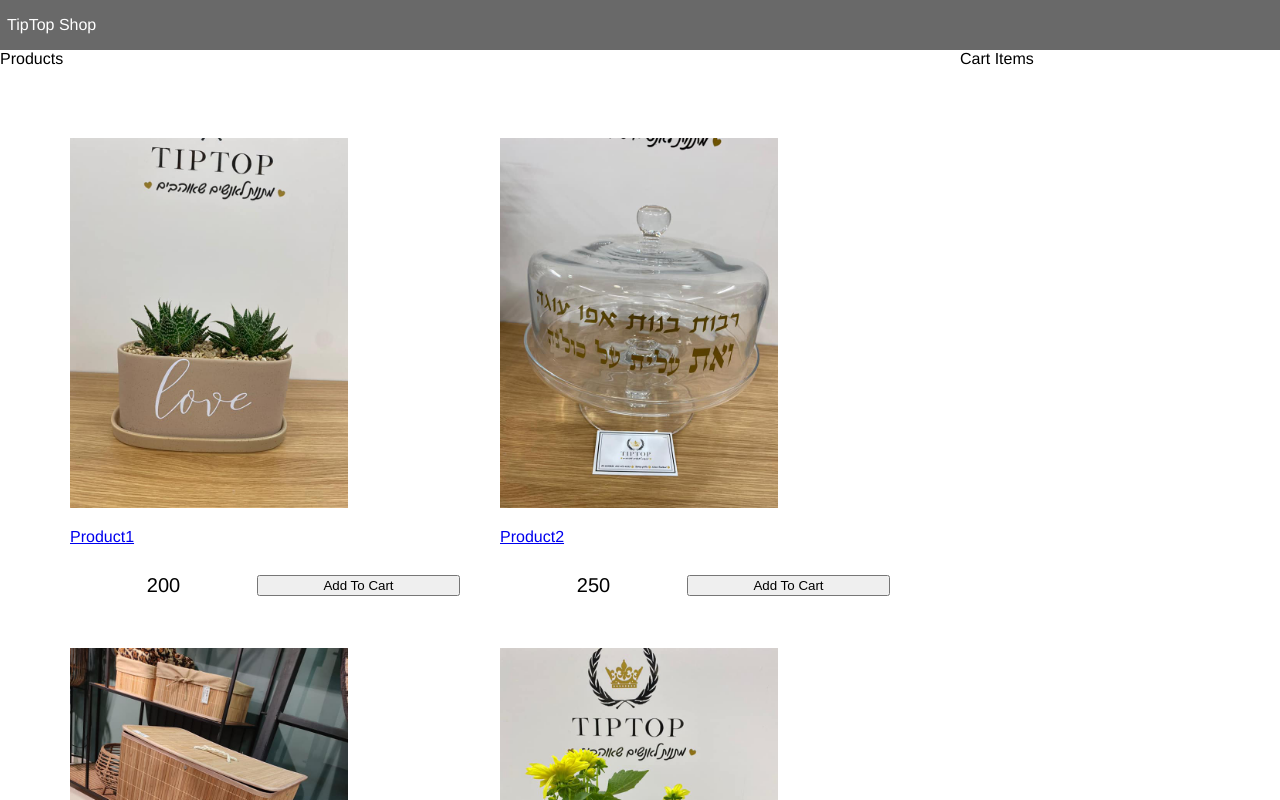
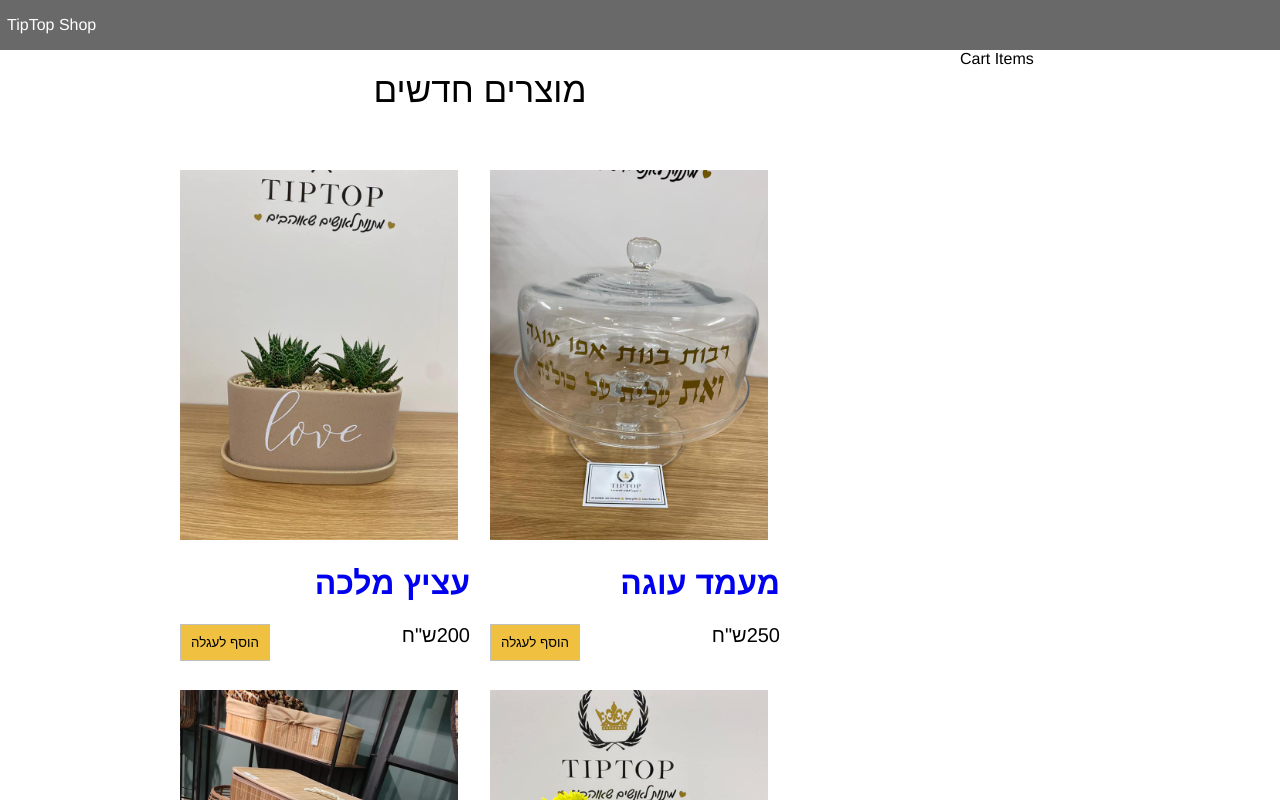
Before and after one commit to OrBut93/TipTop-onlineShop, a React (Create React App) app: page / in a window 1280 px wide. Shown: the top 800 px of the page. Built offline with nearby package versions, Linux system fonts and the light colour scheme.

Commit message:
CSS- Products List

```diff
--- a/src/App.css
+++ b/src/App.css
@@ -12,6 +12,7 @@ body,
 body, input, select, textarea {
     font-size: 1.6rem;
     font-family: Helvetica, Arial;
+
 }
 
 .grid-container {
@@ -55,54 +56,92 @@ footer {
 }
 
 
-.content{
+.content {
     display: flex;
     flex-wrap: wrap;
 }
-.main{
+
+.main {
     flex: 3 60rem;
 }
-.sidebar{
+.main .Home_title{
+    font-size: 35px;
+    text-align: center;
+    padding-top: 2rem;
+}
+
+.sidebar {
     flex: 1 20rem;
 }
 
 /* Products*/
-.products{
+.products {
     display: flex;
     flex-wrap: wrap;
     justify-content: center;
     align-items: center;
     margin: 0;
     padding: 5rem;
-    list-style-type:none ;
-}
-.products li{
-    flex: 1 1 29rem;
-    height: 47rem;
-    padding: 1rem;
-    margin: 1rem;
+    list-style-type: none;
+    /*float: right;*/
 }
 
-.product{
+.products li {
+    flex: 0 1 29rem;
+    height: 50rem;
+    padding: 1rem;
+    /*margin: 1rem;*/
+}
+
+.product {
     display: flex;
     flex-direction: column;
     justify-content: space-between;
     height: 100%;
 }
-.product img{
+
+.product img {
     max-width: 37rem;
     max-height: 37rem;
+
 }
-.product-price{
-    display: flex;
-    justify-content: space-between;
+.product h1{
+    float: right;
+}
+
+.product-price {
+    /*display: flex;*/
+    /*justify-content: space-between;*/
     align-items: center;
 }
+.product-price .ILS{
+    float: left;
+}
+
 .product-price div,
-.product-price,button{
-    text-align: center;
+.product-price, button {
+    /*text-align: center;*/
     flex: 1;
 }
-.product-price div{
+
+.product-price div {
     font-size: 2rem;
+    float: right;
 }
+
+.button {
+    padding: 1rem;
+    border: 0.1rem #c0c0c0 solid;
+    background-color: yellow;
+    cursor: pointer;
+}
+
+.button:hover {
+    border: 0.1rem #808080 solid;
+}
+
+.button.primary {
+    background-color: #f0c040;
+    bottom: 0.5rem;
+    /*float: left;*/
+}
--- a/src/App.js
+++ b/src/App.js
@@ -23,7 +23,7 @@ class App extends React.Component {
                 <main>
                     <div className="content">
                         <div className="main">
-                            Products
+                            <div className="Home_title">מוצרים חדשים</div>
                             <Products products={this.state.products} ></Products>
                         </div>
                         <div className="sidebar">
@@ -40,8 +40,5 @@ class App extends React.Component {
 
 }
 
-{
-
-}
 
 export default App;
--- a/src/components/Products.js
+++ b/src/components/Products.js
@@ -10,16 +10,18 @@ export default class Products extends Component {
                             <div className="product">
                                 <a href={"#" + product._id}>
                                     <img src={product.image} alt={product.title}></img>
-                                    <p>
-                                        {product.title}
-                                    </p>
+                                    <h1>{product.title}</h1>
                                 </a>
+                                {/*<h1 className="description">*/}
+                                {/*    {product.description}*/}
+                                {/*</h1>*/}
                                 <div className="product-price">
                                     <div>
-                                        {product.price}
+                                       {product.price}
+                                       <div className="ILS">ש"ח</div>
                                     </div>
                                     <button className="button primary">
-                                        Add To Cart
+                                        הוסף לעגלה
                                     </button>
                                 </div>
                             </div>
--- a/src/data.json
+++ b/src/data.json
@@ -1,7 +1,7 @@
 {
   "products": [
     {"_id":"product1",
-      "title":"Product1",
+      "title":"עציץ מלכה",
       "image": "/images/product1.jpg",
       "description": "About the product",
       "price": 200,
@@ -9,7 +9,7 @@
     },
 
     {"_id":"product2",
-      "title":"Product2",
+      "title":"מעמד עוגה",
       "image": "/images/product2.jpg",
       "description": "About the product",
       "price": 250,
@@ -17,7 +17,7 @@
     },
 
     {"_id":"product3",
-      "title":"Product3",
+      "title":"סל כביסה",
       "image": "/images/product3.jpg",
       "description": "About the product",
       "price": 350,
@@ -25,7 +25,7 @@
     },
 
     {"_id":"product4",
-      "title":"Product4",
+      "title":"עציץ שמש",
       "image": "/images/product4.jpg",
       "description": "About the product",
       "price": 200,
--- /dev/null
+++ b/src/utils.js
@@ -0,0 +1,3 @@
+export default function formatCurrncy(num) {
+    return Number("" + num.toFixed().toLocaleString()+ "")
+}
```
